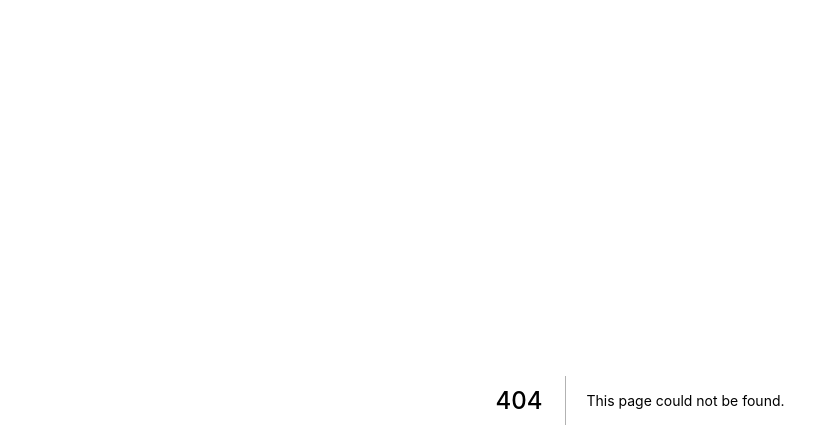
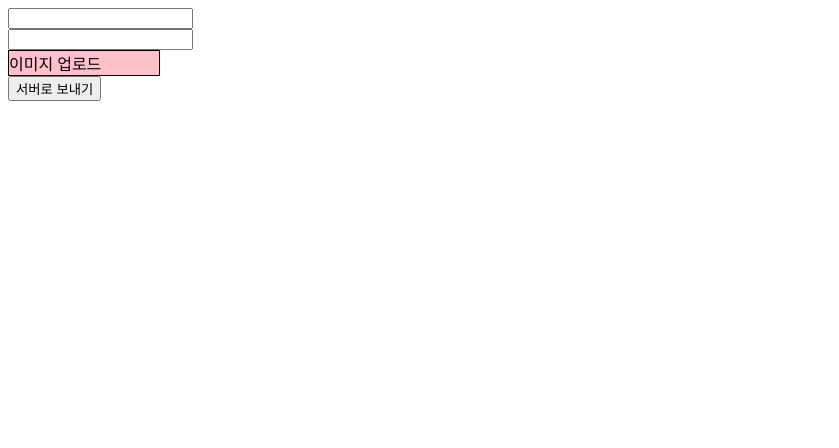
Before and after one commit to Kim-777/inu-french-comm, a Next.js app in the folder frontend/: page /form in a window 1280 px wide. Before the commit this address had no page. Shown: the top 448 px of the page, without its empty margins (0-839 px from the left). Built offline with nearby package versions, Linux system fonts and the light colour scheme.

Commit message:
form test
formData 테스트 입니다.

```diff
--- /dev/null
+++ b/frontend/pages/form.js
@@ -0,0 +1,115 @@
+import React, { useState, useCallback, useRef } from 'react';
+import axios from 'axios';
+
+
+const form = () => {
+
+    const imageInput = useRef();
+
+    const onClickImageUpload = useCallback(() => {
+        imageInput.current.click();
+    }, [imageInput.current])
+
+    const [name, setName] = useState('');
+    const [content, setContent] = useState('')
+
+    const onChangeName = (e) => {
+        setName(e.target.value);
+    }
+
+    const onChangeContent = (e) => {
+        setContent(e.target.value);
+    }
+
+
+    const onSubmit = async (e) => {
+        e.preventDefault();
+
+        const formData = new FormData();
+
+        console.log('imageInput.current.files', imageInput.current.files);
+
+        if(imageInput.current.files) {
+            [].forEach.call(imageInput.current.files, (f) => {
+                formData.append('image', f);
+            });
+        }
+
+        // console.log('content', content);
+        // console.log('name', name);
+
+
+        formData.append('content', content);
+        formData.append('name', name);
+
+        for (let value of formData.values()) {
+
+            console.log(value);
+
+        }
+
+        // console.log('onSubmit', formData);
+        try {
+            const result = await axios.post('http://localhost:8080/image', formData);
+
+            alert('image 서버 보내기 성공!')
+            console.log(result.data);
+
+        } catch (error) {
+            alert('에러 발생', error);
+        }
+    }
+
+    // const onChangeImages = useCallback(async (e) => {
+    //     console.log('images', e.target.files);
+    //     const imageFormData = new FormData();
+    //     [].forEach.call(e.target.files, (f) => {
+    //         imageFormData.append('image', f);
+    //     });
+
+    // })
+
+    return (
+        <div>
+            <form
+                encType="multipart/form-data"
+                onSubmit={onSubmit}
+            >
+                <input
+                    name='name'
+                    value={name}
+                    onChange={onChangeName}
+                />
+                <br />
+                <input
+                    name="content"
+                    value={content}
+                    onChange={onChangeContent}
+                />
+                <input
+                    type="file"
+                    name="image"
+                    multiple
+                    hidden
+                    ref={imageInput}
+                />
+                <div
+                    onClick={onClickImageUpload}
+                    style={{
+                        backgroundColor: 'pink',
+                        cursor: 'pointer',
+                        width: '150px',
+                        border: '1px solid black'
+                    }}
+                >이미지 업로드</div>
+                <button
+                    type="submit"
+                >
+                    서버로 보내기
+                </button>
+            </form>
+        </div>
+    )
+}
+
+export default form;
--- a/frontend/pages/index.js
+++ b/frontend/pages/index.js
@@ -1,5 +1,7 @@
 import React, { useState, useCallback, useEffect } from 'react';
 import axios from 'axios';
+import Link from 'next/link';
+
 
 const Home = () => {
 
@@ -13,6 +15,7 @@ const Home = () => {
 
     return (
         <div>
+            <Link href="/form"><a>이미지 보내는 곳으로 가기</a></Link>
             <div>hello</div>
             <div>hello</div>
             <div>{message}</div>
```
